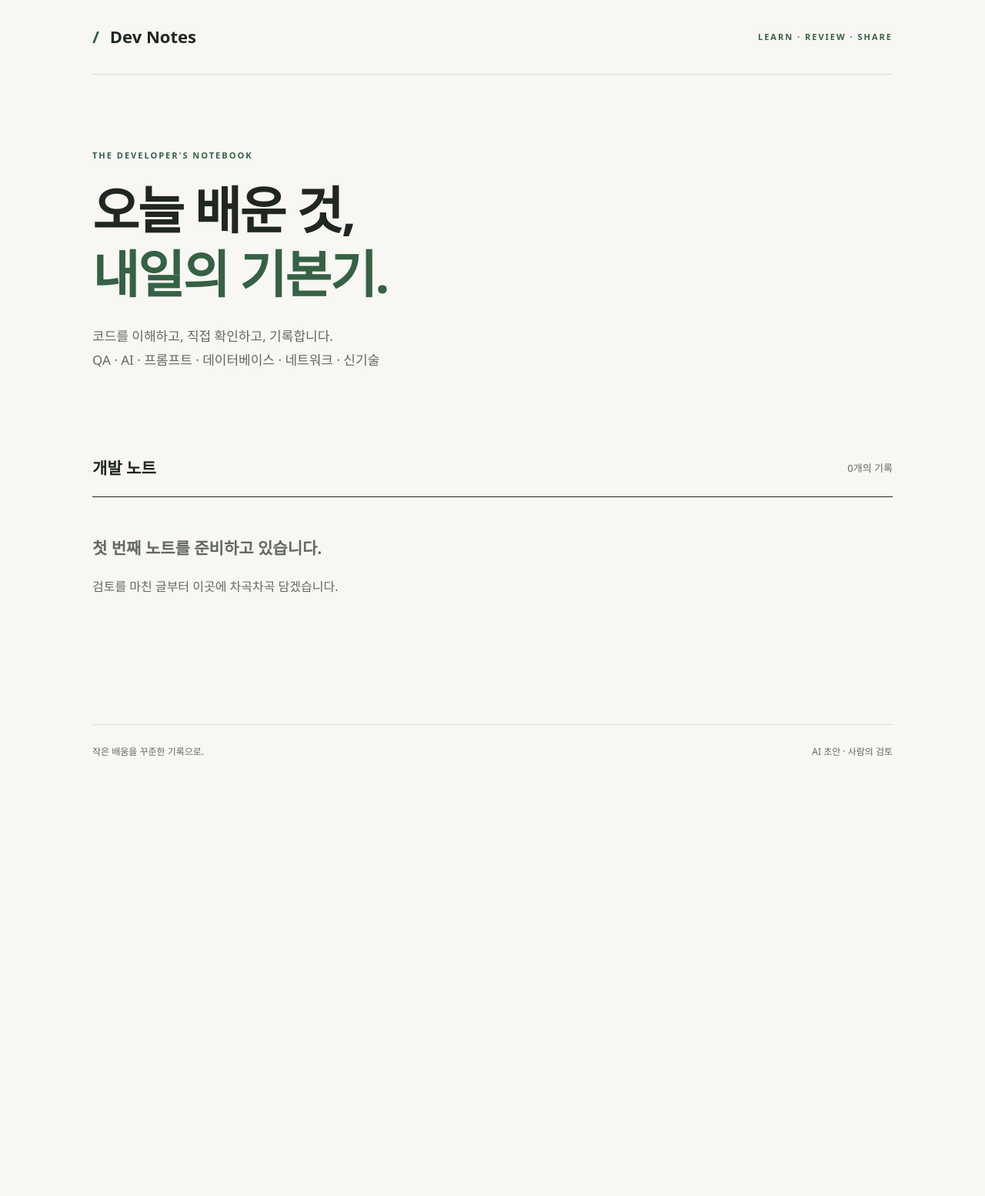
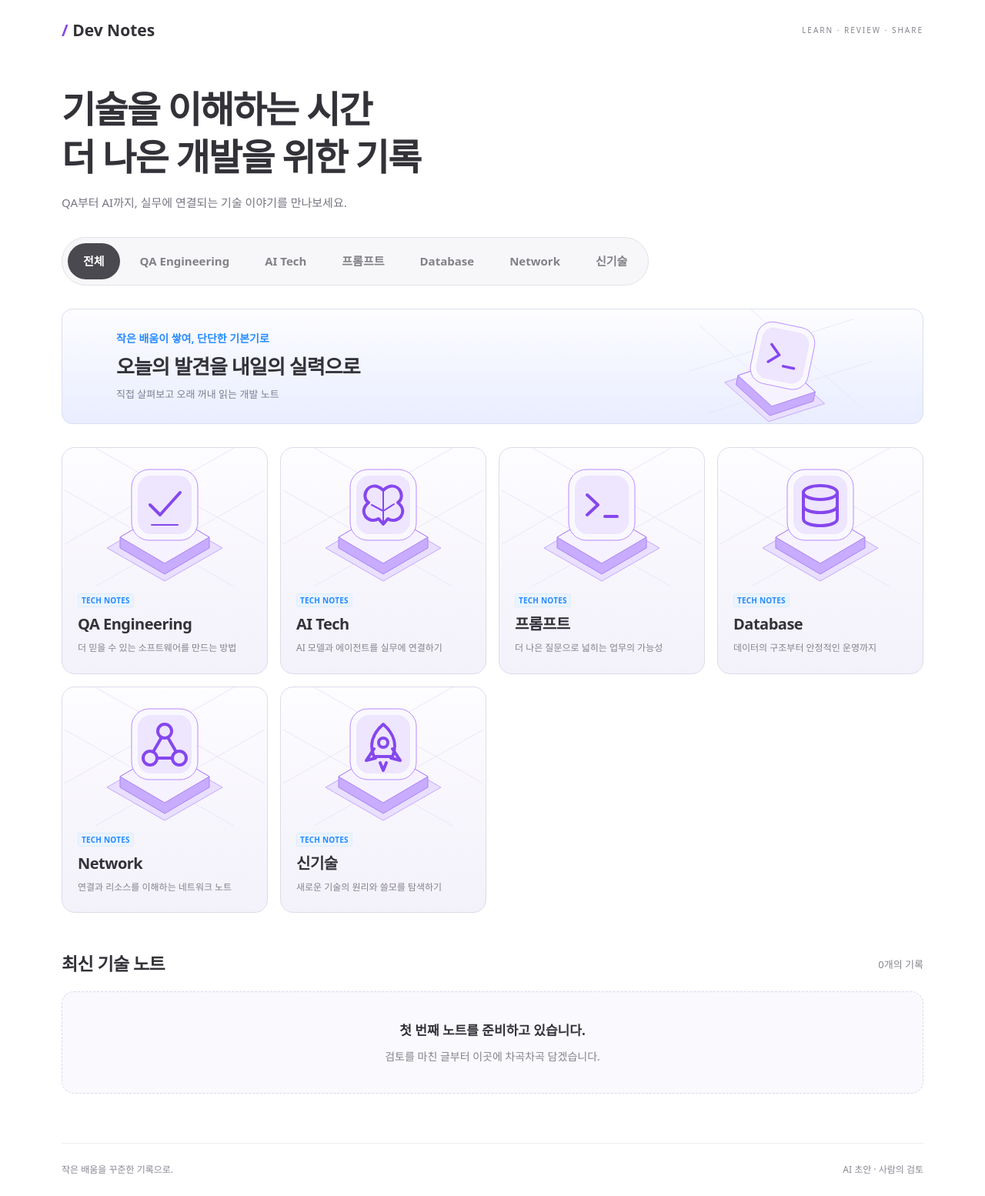
Before and after one commit to kanghyuklee/tech, a Jekyll site: the page built from index.html, in a window 1280 px wide. Shown: the whole page at 77% size. Built offline with Jekyll 4.4.1, drawn with Linux system fonts in a browser that asks for light colours; before the commit the page ends 1011 px from its top, so only the background shows below that.

Commit message:
Restyle blog with lavender topic cards and category filters

```diff
--- /dev/null
+++ b/_data/topics.yml
@@ -0,0 +1,18 @@
+- name: QA Engineering
+  icon: check
+  description: 더 믿을 수 있는 소프트웨어를 만드는 방법
+- name: AI Tech
+  icon: brain
+  description: AI 모델과 에이전트를 실무에 연결하기
+- name: 프롬프트
+  icon: prompt
+  description: 더 나은 질문으로 넓히는 업무의 가능성
+- name: Database
+  icon: database
+  description: 데이터의 구조부터 안정적인 운영까지
+- name: Network
+  icon: network
+  description: 연결과 리소스를 이해하는 네트워크 노트
+- name: 신기술
+  icon: rocket
+  description: 새로운 기술의 원리와 쓸모를 탐색하기
--- /dev/null
+++ b/_includes/topic-art.html
@@ -0,0 +1,18 @@
+<svg class="topic-art" viewBox="0 0 260 180" fill="none" aria-hidden="true">
+  <path d="M0 55 220 180M40 0 260 125M0 125 220 0M40 180 260 55" stroke="#eae6f8"/>
+  <path d="m55 130 75-43 75 43-75 43Z" fill="#e9dfff" stroke="#c5a5ff"/>
+  <path d="m72 116 58-34 58 34v14l-58 34-58-34Z" fill="#c8acff" stroke="#aa80f3"/>
+  <path d="m72 116 58-34 58 34-58 34Z" fill="#f7f2ff" stroke="#aa80f3"/>
+  <rect x="87" y="28" width="86" height="92" rx="23" fill="#faf8ff" stroke="#b78aff"/>
+  <rect x="95" y="36" width="70" height="76" rx="17" fill="#eee5ff"/>
+  <g stroke="#8547ed" stroke-width="4" stroke-linecap="round" stroke-linejoin="round">
+  {% case include.icon %}
+  {% when 'check' %}<path d="m111 74 13 13 26-29"/><path d="M113 100h34" stroke-width="2"/>
+  {% when 'brain' %}<path d="M130 55c-18-16-31 8-19 16-15 12 0 29 13 21l6 7 6-7c13 8 28-9 13-21 12-8-1-32-19-16Z"/><path d="M130 55v44m-15-25 15 8 14-9" stroke-width="2"/>
+  {% when 'prompt' %}<path d="m111 61 14 13-14 13m23 2h16"/>
+  {% when 'database' %}<ellipse cx="130" cy="58" rx="22" ry="9"/><path d="M108 58v34c0 12 44 12 44 0V58m-44 17c0 12 44 12 44 0"/>
+  {% when 'network' %}<circle cx="130" cy="57" r="9"/><circle cx="111" cy="92" r="9"/><circle cx="149" cy="92" r="9"/><path d="m126 65-11 19m19-19 11 19m-25 8h20"/>
+  {% else %}<path d="M130 48c-15 13-18 28-12 42h24c6-14 3-29-12-42Z"/><circle cx="130" cy="72" r="6"/><path d="m118 80-10 15 12-3m22-12 10 15-12-3m-14 6 4 10 4-10"/>
+  {% endcase %}
+  </g>
+</svg>
--- /dev/null
+++ b/assets/filter.js
@@ -0,0 +1,17 @@
+const controls = document.querySelectorAll('[data-filter]');
+const posts = document.querySelectorAll('[data-category]');
+for (const control of controls) {
+  control.addEventListener('click', () => {
+    const selected = control.dataset.filter;
+    for (const button of controls) button.setAttribute('aria-pressed', String(button.dataset.filter === selected));
+    let count = 0;
+    for (const post of posts) {
+      post.hidden = selected !== 'all' && post.dataset.category !== selected;
+      if (!post.hidden) count++;
+    }
+    document.querySelector('#result-count').textContent = `${count}개의 기록`;
+    const empty = document.querySelector('#empty-state');
+    empty.hidden = count > 0;
+    empty.querySelector('h3').textContent = selected === 'all' ? '첫 번째 노트를 준비하고 있습니다.' : `${selected} 노트를 준비하고 있습니다.`;
+  });
+}
--- a/index.html
+++ b/index.html
@@ -2,14 +2,31 @@
 layout: default
 ---
 <section class="hero">
-  <p class="eyebrow">THE DEVELOPER'S NOTEBOOK</p>
-  <h1>오늘 배운 것,<br><em>내일의 기본기.</em></h1>
-  <p class="intro">코드를 이해하고, 직접 확인하고, 기록합니다.<br>QA · AI · 프롬프트 · 데이터베이스 · 네트워크 · 신기술</p>
+  <h1>기술을 이해하는 시간<br>더 나은 개발을 위한 기록</h1>
+  <p class="intro">QA부터 AI까지, 실무에 연결되는 기술 이야기를 만나보세요.</p>
 </section>
-<section aria-labelledby="notes"><div class="section-title"><h2 id="notes">개발 노트</h2><span>{{ site.posts | size }}개의 기록</span></div>
-{% for post in site.posts %}
-  <a class="post-row" href="{{ post.url | relative_url }}"><time>{{ post.date | date: '%Y.%m.%d' }}</time><div><h3>{{ post.title | escape }}</h3><p>{{ post.excerpt | strip_html | truncate: 120 | escape }}</p></div><span aria-hidden="true">↗</span></a>
-{% else %}
-  <div class="empty"><h3>첫 번째 노트를 준비하고 있습니다.</h3><p>검토를 마친 글부터 이곳에 차곡차곡 담겠습니다.</p></div>
+<nav class="filters" aria-label="글 주제 선택">
+  <button type="button" data-filter="all" aria-pressed="true">전체</button>
+  {% for topic in site.data.topics %}<button type="button" data-filter="{{ topic.name }}" aria-pressed="false">{{ topic.name }}</button>{% endfor %}
+</nav>
+<aside class="feature-banner">
+  <div><p>작은 배움이 쌓여, 단단한 기본기로</p><h2>오늘의 발견을 내일의 실력으로</h2><span>직접 살펴보고 오래 꺼내 읽는 개발 노트</span></div>
+  {% include topic-art.html icon='prompt' %}
+</aside>
+<section class="topic-grid" aria-label="주제 둘러보기">
+{% for topic in site.data.topics %}
+  <button type="button" class="topic-card" data-filter="{{ topic.name }}" aria-pressed="false">
+    {% include topic-art.html icon=topic.icon %}
+    <span class="card-copy"><span class="badge">TECH NOTES</span><strong>{{ topic.name }}</strong><span>{{ topic.description }}</span></span>
+  </button>
 {% endfor %}
 </section>
+<section aria-labelledby="notes" class="notes-section"><div class="section-title"><h2 id="notes">최신 기술 노트</h2><span id="result-count" role="status">{{ site.posts | size }}개의 기록</span></div>
+<div class="post-grid">
+{% for post in site.posts %}
+  <a class="post-card" data-category="{{ post.category | default: '신기술' | escape }}" href="{{ post.url | relative_url }}"><span class="badge">{{ post.category | default: '신기술' | escape }}</span><h3>{{ post.title | escape }}</h3><p>{{ post.excerpt | strip_html | truncate: 100 | escape }}</p><time>{{ post.date | date: '%Y.%m.%d' }}</time><span class="read-more">노트 읽기 ↗</span></a>
+{% endfor %}
+</div>
+<div id="empty-state" class="empty" {% if site.posts.size > 0 %}hidden{% endif %}><h3>첫 번째 노트를 준비하고 있습니다.</h3><p>검토를 마친 글부터 이곳에 차곡차곡 담겠습니다.</p></div>
+</section>
+<script src="{{ '/assets/filter.js' | relative_url }}" defer></script>
--- a/scripts/draft.mjs
+++ b/scripts/draft.mjs
@@ -59,7 +59,9 @@ export async function main() {
   if (!data.output?.some(item => item.type === 'web_search_call' && item.status === 'completed')) throw new Error('No completed web research; refusing to create an unsourced draft');
   const { title, body } = extractArticle(data);
   await mkdir('_posts', { recursive: true });
-  await writeFile(target, `---\ntitle: ${JSON.stringify(title)}\ndate: ${date} 09:00:00 +0900\n---\n\n${body}\n`, { flag: 'wx' });
+  const categories = ['QA Engineering', 'AI Tech', '프롬프트', 'Database', 'Network', '신기술'];
+  const category = customTopic ? '신기술' : categories[config.topics.indexOf(topic)] || '신기술';
+  await writeFile(target, `---\ntitle: ${JSON.stringify(title)}\ncategory: ${JSON.stringify(category)}\ndate: ${date} 09:00:00 +0900\n---\n\n${body}\n`, { flag: 'wx' });
   console.log(`Created ${target}`);
 }
 
```
Also changed, not shown: assets/style.css.
